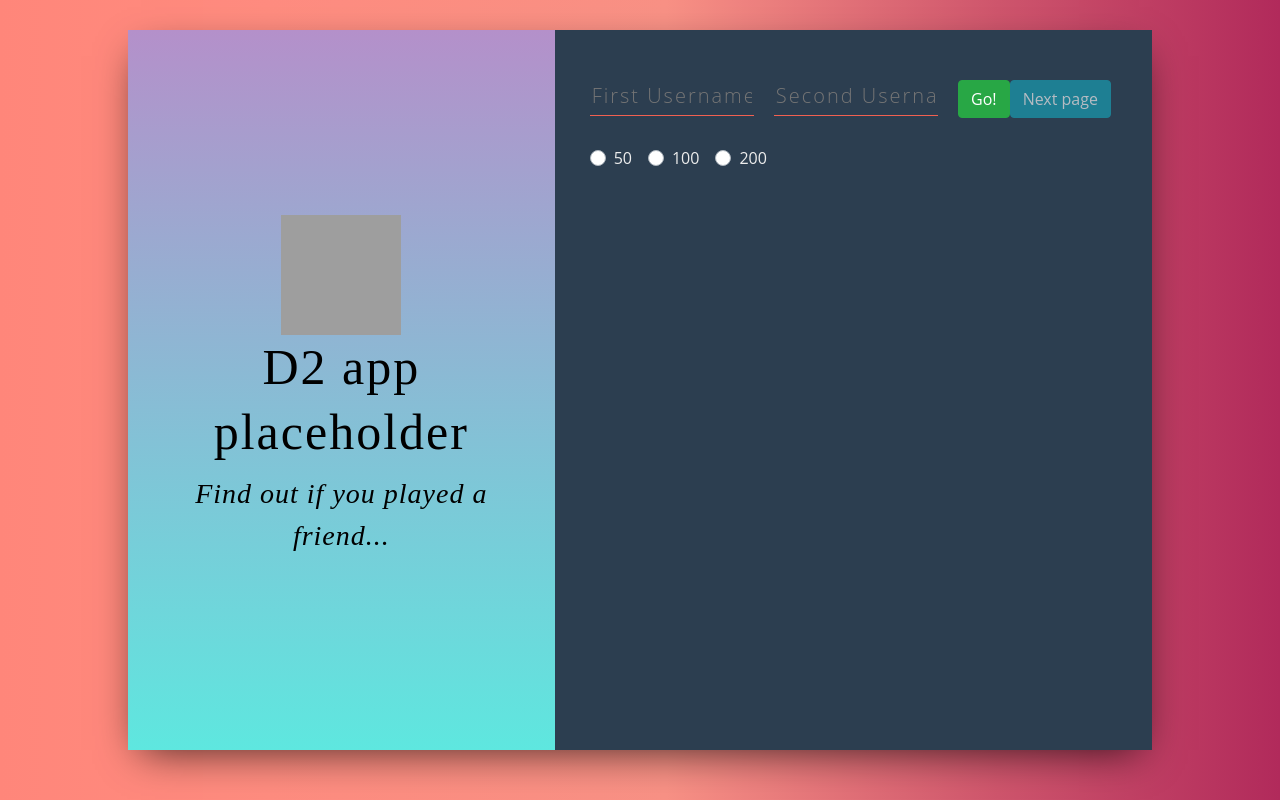
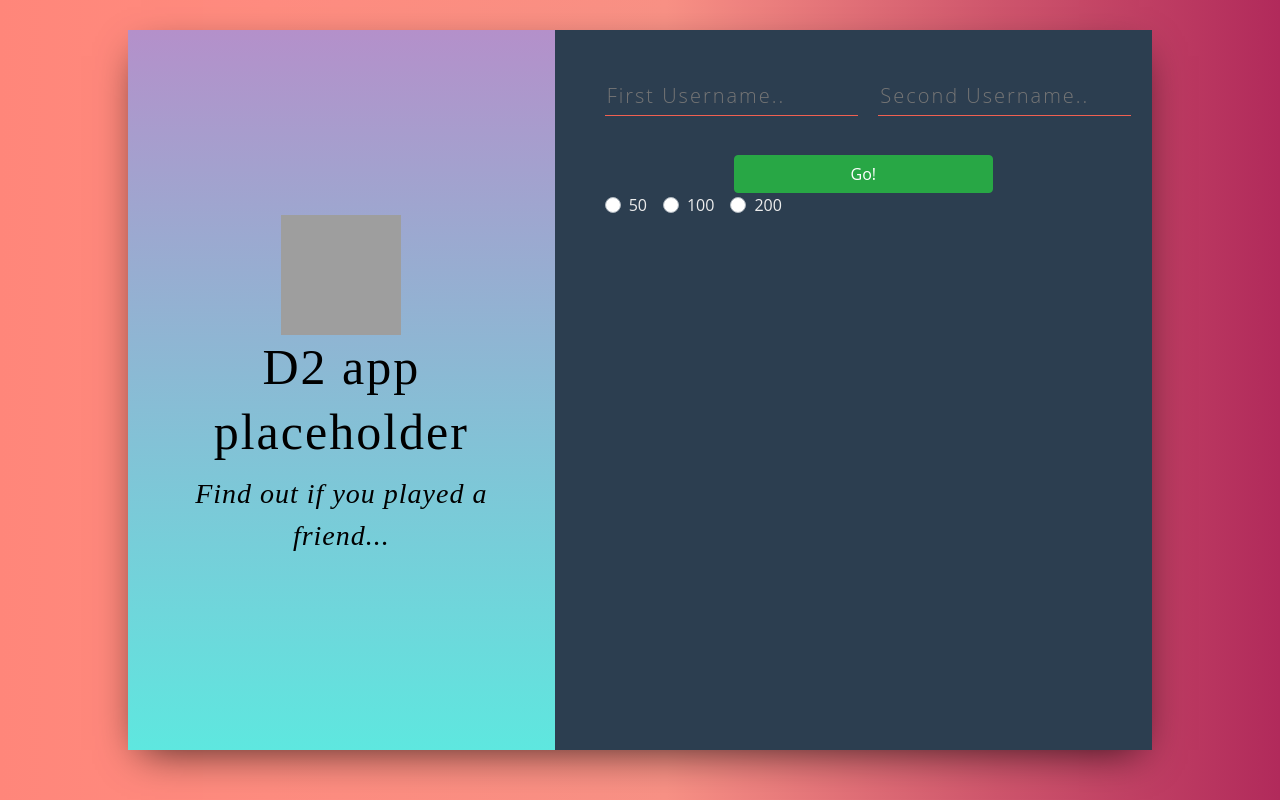
Before and after one commit to Baaaaax/D2APP, a React (Create React App) app: page / in a window 1280 px wide. Built offline with nearby package versions, Linux system fonts and the light colour scheme; grey boxes are pictures that could not be loaded.

Commit message:
fixed Form , added grid system

```diff
--- a/src/App.css
+++ b/src/App.css
@@ -76,6 +76,20 @@ body {
   max-width: 75%;
 }
 
+.input-container {
+  text-align: center;
+}
+
+.btn-container {
+  width: 100%;
+  text-align: center;
+  margin-right: 20px;
+}
+
+#submitBtn {
+  width: 50%;
+  text-align: center;
+}
 input[type="text"] {
   outline: none;
 }
@@ -83,7 +97,7 @@ input[type="text"] {
   background-color: transparent;
   border: 0;
   border-bottom: solid 1px #f16051;
-  width: 30%;
+  /* width: 30%; */
   padding-bottom: 4px;
   color: #fff !important;
   font-weight: lighter;
@@ -99,6 +113,10 @@ input:focus {
 input[type="text"] {
   outline: none;
 }
+/* ///// */
+.nxt-page-container {
+  text-align: right;
+}
 
 .stats-box {
   background-color: #282828;
@@ -108,8 +126,9 @@ input[type="text"] {
   border-right: 4px solid #4caf50;
   border-top: 4px solid #666363e3;
   border-bottom: 4px solid #666363e3;
-  margin-top: 20px;
-  margin-left: -8px;
+
+  margin-top: 8px;
+  margin-right: 8px;
   font-family: "Roboto", "Helvetica Neue", Helvetica, Arial, sans-serif;
 }
 
--- a/src/App.js
+++ b/src/App.js
@@ -16,9 +16,8 @@ class App extends Component {
     activitiesList: [{}],
     matchEntryPGCR: [{}],
     matchesToShow: [{}],
-    selectedRadioBtn: "7",
+    selectedRadioBtn: "50",
     noMatchFoundBool: false,
-    currentPage: 0,
     hasFoundResults: false,
     isUpdating: false
   };
@@ -26,7 +25,7 @@ class App extends Component {
   render() {
     return (
       <div>
-        <div className="wrapper min-width-container">
+        <div className="wrapper">
           <div className="main">
             <div className="container">
               <div className="row">
@@ -38,7 +37,6 @@ class App extends Component {
                     onFInputChange={this.onFInputChange}
                     onSInputChange={this.onSInputChange}
                     handleClickFetch={this.handleClickFetch}
-                    handleClickNextPage={this.handleClickNextPage}
                     isLoading={this.state.isLoading}
                     hasFoundResults={this.state.hasFoundResults}
                     selectedRadioBtn={this.selectedRadioBtn}
@@ -50,6 +48,7 @@ class App extends Component {
                       matchesToShow={this.state.matchesToShow}
                       firstMembershipId={this.state.firstMembershipId}
                       secondMembershipId={this.state.secondMembershipId}
+                      handleClickNextPage={this.handleClickNextPage}
                     />
                   )}
                   {this.state.matchesToShow.length <= 1 &&
@@ -121,8 +120,7 @@ class App extends Component {
       this.state.characterIds[0] +
       "/Stats/Activities/?count=" +
       this.state.selectedRadioBtn +
-      "&mode=32&page=" +
-      this.state.currentPage;
+      "&mode=32&page=0";
 
     const response = await fetch(fetchUrl, settings);
     const data = await response.json();
@@ -230,19 +228,19 @@ class App extends Component {
   };
 
   handleClickNextPage = () => {
-    var settings = {
-      method: "GET",
-      headers: {
-        "x-api-key": "cc8fc21c337a4399b94e9e11e7d908b8"
-      }
-    };
-    this.setState({ isLoading: true });
-    this.setState({ noMatchFoundBool: false });
-    this.setState({ isUpdating: true });
-    this.setState({ matchesToShow: [{}] });
-    this.setState({ matchEntryPGCR: [{}] });
-    this.getActivityHistory(settings);
-    this.setState({ currentPage: this.state.currentPage + 1 });
+    // var settings = {
+    //   method: "GET",
+    //   headers: {
+    //     "x-api-key": "cc8fc21c337a4399b94e9e11e7d908b8"
+    //   }
+    // };
+    // this.setState({ isLoading: true });
+    // this.setState({ noMatchFoundBool: false });
+    // this.setState({ isUpdating: true });
+    // this.setState({ matchesToShow: [{}] });
+    // this.setState({ matchEntryPGCR: [{}] });
+    // this.getActivityHistory(settings);
+    // this.setState({ currentPage: this.state.currentPage + 1 });
   };
 }
 
--- a/src/Components/Form.jsx
+++ b/src/Components/Form.jsx
@@ -8,7 +8,6 @@ const Form = props => {
     secondInputValue,
     handleClickFetch,
     handleClickNextPage,
-    hasFoundResults,
     isLoading,
     selectedRadioBtn,
     onRadioBtnChange
@@ -17,19 +16,27 @@ const Form = props => {
   return (
     <React.Fragment>
       <form>
+        <div className="input-container container">
+          <div className="row">
+            <div className="col-6">
               <input
                 type="text"
                 placeholder="First Username.."
                 value={firstInputValue}
                 onChange={onFInputChange}
               />
+            </div>
+            <div className="col-6">
               <input
                 type="text"
                 placeholder="Second Username.."
                 onChange={onSInputChange}
                 value={secondInputValue}
               />
-
+            </div>
+          </div>
+        </div>
+        <div className="btn-container container">
           <button
             type="button"
             id="submitBtn"
@@ -40,17 +47,8 @@ const Form = props => {
             {isLoading && <span>Loading..</span>}
             {!isLoading && <span>Go!</span>}
           </button>
-        <button
-          type="button"
-          id="nextPageBtn"
-          className="btn btn-info btn-md"
-          onClick={handleClickNextPage}
-          disabled={!hasFoundResults}
-        >
-          {isLoading && <span>Loading..</span>}
-          {!isLoading && <span>Next page</span>}
-        </button>
-        <div className="inputContainer">
+        </div>
+        <div className="radio-btn-container container">
           <div className="custom-control custom-radio custom-control-inline">
             <input
               type="radio"
--- a/src/Components/StatBoxs.jsx
+++ b/src/Components/StatBoxs.jsx
@@ -2,15 +2,34 @@ import React, { Component } from "react";
 import MatchEntry from "./MatchEntry";
 
 class StatBoxs extends Component {
-  state = {
-    threeMatchesArr: []
-  };
+  state = {};
 
   render() {
+    const {
+      handleClickNextPage,
+      isLoading,
+      matchesToShow,
+      firstMembershipId,
+      secondMembershipId
+    } = this.props;
     return (
+      <React.Fragment>
+        <div className="nxt-page-container container">
+          <button
+            type="button"
+            id="nextPageBtn"
+            className="btn btn-info btn-md"
+            onClick={handleClickNextPage}
+            disabled={isLoading}
+          >
+            {isLoading && <span>Loading..</span>}
+            {!isLoading && <span>Next page</span>}
+          </button>
+        </div>
         <div className="container stats-box" style={{ "min-width": "300px" }}>
-        {this.props.matchesToShow
-          .filter(e => Object.getOwnPropertyNames(e).length !== 0)
+          {matchesToShow
+            .filter(e => Object.getOwnPropertyNames(e).length !== 0) // skipping first empty object in the arr
+            .slice(0, 3)
             .map(e => (
               <div
                 className="row align-items-center marginMLRow"
@@ -21,12 +40,13 @@ class StatBoxs extends Component {
                   matchDate={e.period}
                   matchInstanceId={e.activityDetails.instanceId}
                   matchPlayers={e.entries}
-                firstMembershipId={this.props.firstMembershipId}
-                secondMembershipId={this.props.seceondMembershipId}
+                  firstMembershipId={firstMembershipId}
+                  secondMembershipId={secondMembershipId}
                 />
               </div>
             ))}
         </div>
+      </React.Fragment>
     );
   }
 }
```
Lines whose indentation alone changed are shown as unchanged.
